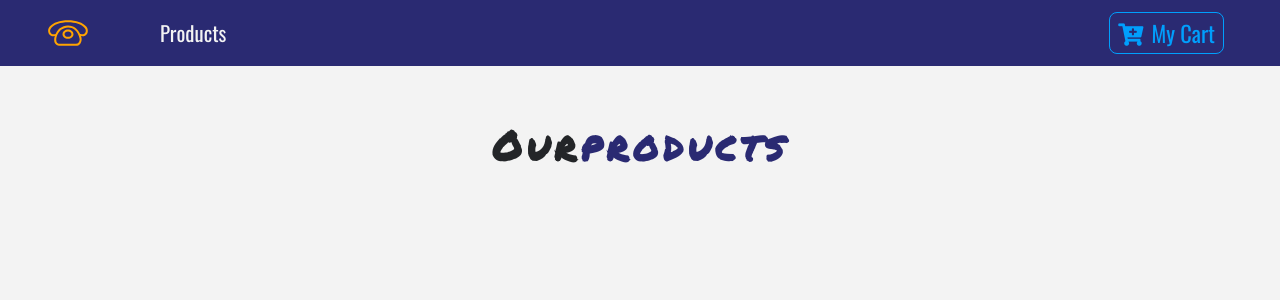
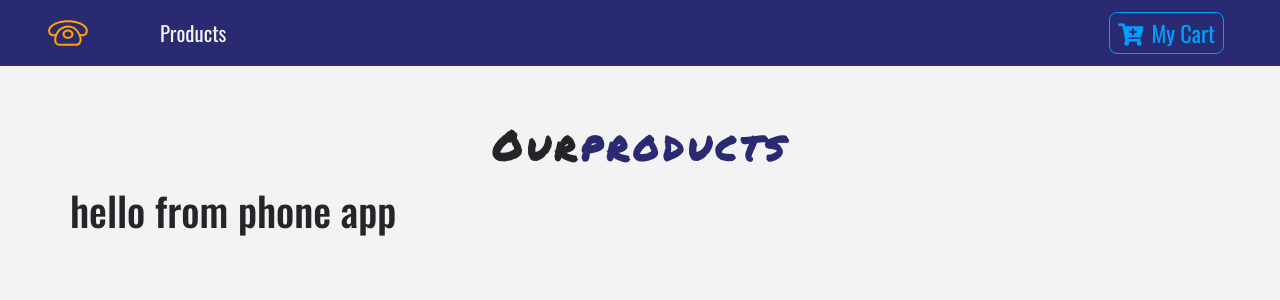
Before and after one commit to jay311311/e-commerce_react.js, a React (Create React App) app: page / in a window 1280 px wide. Shown: the top 300 px of the page. Built offline with nearby package versions, Linux system fonts and the light colour scheme.

Commit message:
making a React  Context API

```diff
--- a/src/compoenets/ProductList.js
+++ b/src/compoenets/ProductList.js
@@ -2,6 +2,7 @@
 import Product from "./Product"
 import Title from "./Title"
 import {storeProducts} from "../data"
+import {ProductConsumer} from"../context"
 
 export default class ProductList extends Component{
     state={
@@ -14,8 +15,14 @@
                 <div className="py-5">
                     <div className="container">
                     <Title name ="our" title="products"/>
+
                         <div className="row">
+                            <ProductConsumer>
+                                {value => {
+                                    return<h1>{value}</h1>
 
+                                }}
+                            </ProductConsumer>
                         </div>
                     </div>
                 </div>
--- /dev/null
+++ b/src/context.js
@@ -0,0 +1,22 @@
+import React, { Component } from 'react'
+
+
+const ProductContext = React.createContext();
+//Provider
+
+//Consumer
+
+class ProductProvider extends Component {
+
+    render() {
+        return (
+            <ProductContext.Provider value="hello from phone app">
+            {this.props.children}
+            </ProductContext.Provider>
+        )
+    }
+}
+
+const ProductConsumer = ProductContext.Consumer
+
+export { ProductProvider, ProductConsumer}
--- a/src/index.js
+++ b/src/index.js
@@ -3,12 +3,16 @@
 import './index.css';
 import App from './App';
 import {BrowserRouter as Router} from "react-router-dom"
+import { ProductProvider } from "./context"
 import * as serviceWorker from './serviceWorker';
 
 ReactDOM.render(
+  <ProductProvider>
   <Router>
     <App />
-  </Router>,
+  </Router>
+  </ProductProvider>
+  ,
   document.getElementById('root')
 );
 
```
